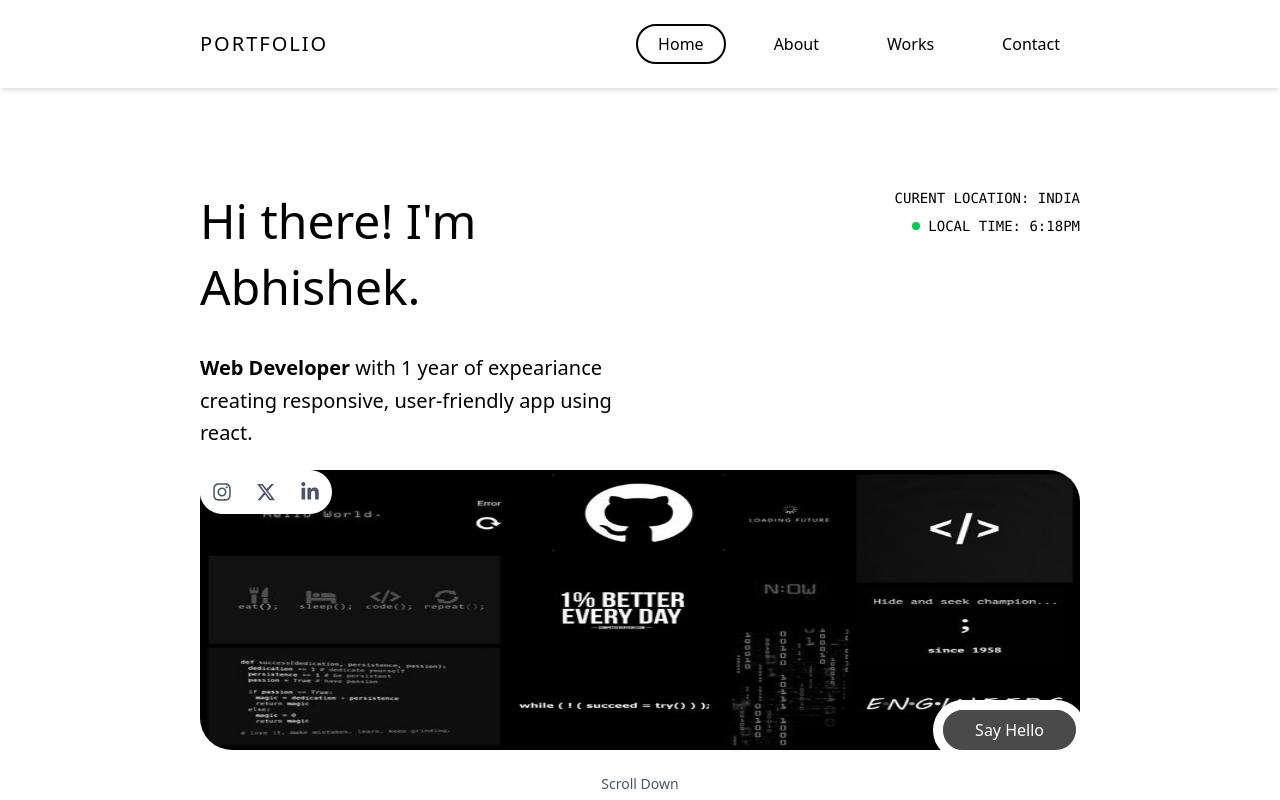
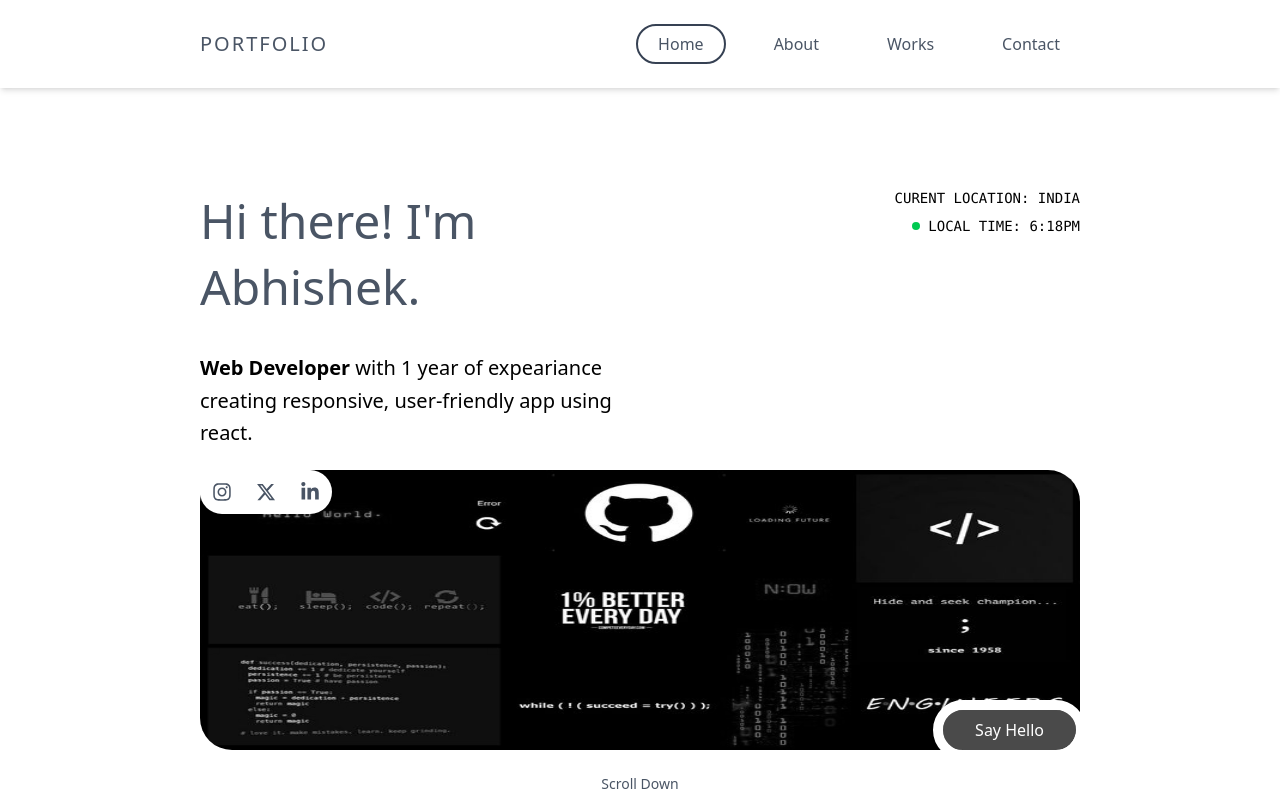
Before and after one commit to abhishekkarayil/portfolio, a React (Vite) app: page / in a window 1280 px wide. Built offline with nearby package versions, Linux system fonts and the light colour scheme.

Commit message:
color corrected

```diff
--- a/src/Components/Header/Header.jsx
+++ b/src/Components/Header/Header.jsx
@@ -4,13 +4,13 @@ import React from 'react'
 function Header() {
   return (
     <header className='flex justify-between items-center m-0 bg-white px-50 py-6 shadow-md'>
-        <div className='text-xl font-poppins tracking-widest text-grey-700'>PORTFOLIO</div>
+        <div className='text-xl font-poppins tracking-widest text-gray-600'>PORTFOLIO</div>
         <nav >
             <ul className='flex justify-between items-center gap-7 '>
-                <li className='text[#333] font-medium hover:cursor-pointer border-2 rounded-full border-grey-700 hover:text-grey-700 hover:bg-grey-900 px-5 py-1.5 text-grey-500'>Home</li>
-                <li className='text[#333] font-medium hover:cursor-pointer  rounded-full border-grey-700 px-5 py-1.5text-grey-500'>About</li>
-                <li className='text[#333] font-medium hover:cursor-pointer  rounded-full border-grey-700 px-5 py-1.5 text-grey-500'>Works</li>
-                <li className='text[#333] font-medium hover:cursor-pointer  rounded-full border-grey-700 px-5 py-1.5 text-grey-500'>Contact</li>
+                <li className='text[#333] font-medium hover:cursor-pointer border-2 rounded-full border-gray-700 hover:text-gray-700 hover:bg-grey-900 px-5 py-1.5 t text-gray-600'>Home</li>
+                <li className='text[#333] font-medium hover:cursor-pointer  rounded-full border-grey-700 px-5 py-1.5  text-gray-600'>About</li>
+                <li className='text[#333] font-medium hover:cursor-pointer  rounded-full border-grey-700 px-5 py-1.5  text-gray-600'>Works</li>
+                <li className='text[#333] font-medium hover:cursor-pointer  rounded-full border-grey-700 px-5 py-1.5  text-gray-600'>Contact</li>
             </ul>
         </nav>
     </header>
--- a/src/Components/Home/Home.jsx
+++ b/src/Components/Home/Home.jsx
@@ -18,7 +18,7 @@ const Home = () => {
 
         <div className='flex pt-25 w-full '>
           <div className='flex flex-col w-full space-y-4 max-w-3xl'>
-            <h1 className='text-grey-500 text-5xl font-medium leading-snug'>Hi there! I'm Abhishek.</h1>
+            <h1 className=' text-gray-600 text-5xl font-medium leading-snug'>Hi there! I'm Abhishek.</h1>
             <p className='text-xl max-w-130 leading-relaxed mt-4 '><span className='font-semibold'>Web Developer</span> with 1 year of expeariance creating responsive, user-friendly app using react.</p>
           </div>
           <div className='flex flex-col items-end w-full text-right text-grey-300 text-sm space-y-2 font-mono'>
```
